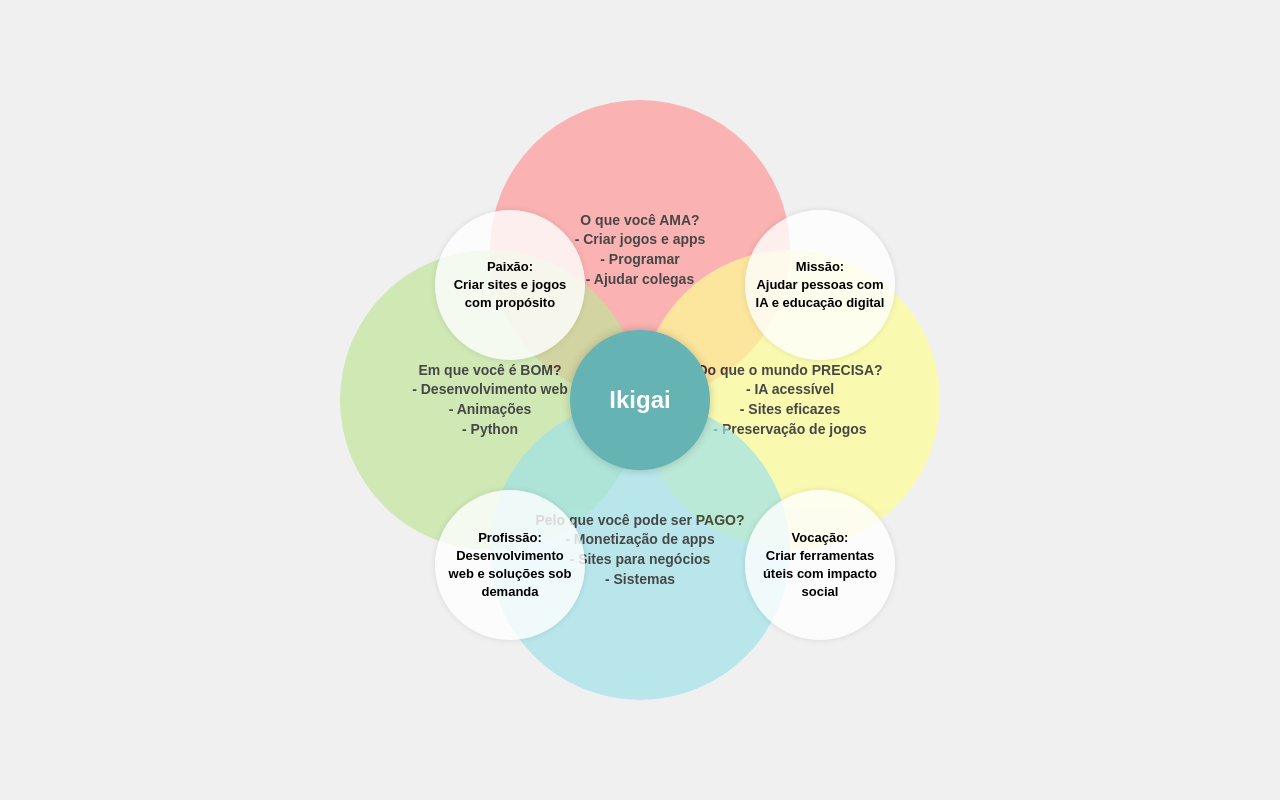
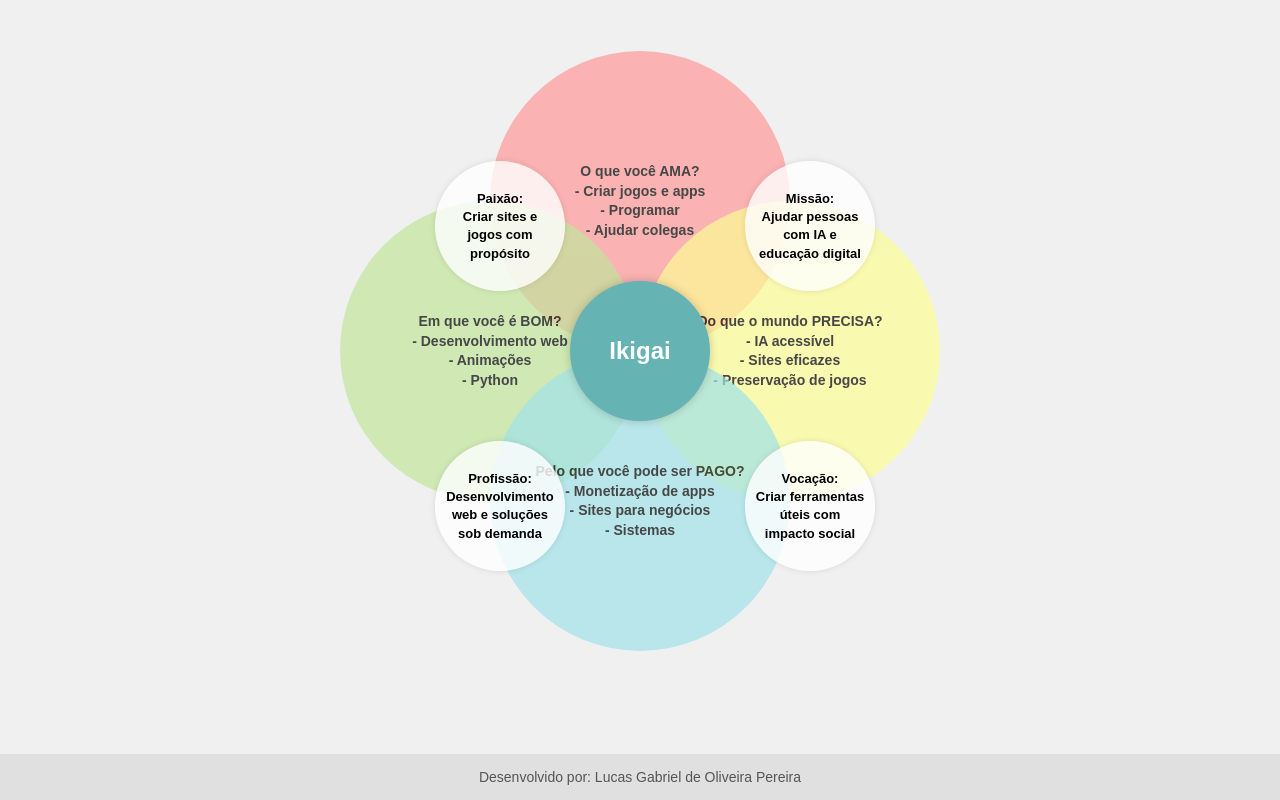
Before and after one commit to Lucas-Github-23/meu-ikigai, a plain HTML site: page index.html in a window 1280 px wide. Drawn offline with Linux system fonts and the light colour scheme.

Commit message:
Update index.html

```diff
--- a/index.html
+++ b/index.html
@@ -5,20 +5,24 @@
   <meta name="viewport" content="width=device-width, initial-scale=1.0"/>
   <title>Mapa do Ikigai - Lucas</title>
   <style>
+    * {
+      box-sizing: border-box;
+    }
+
     body {
       font-family: Arial, sans-serif;
       background: #f0f0f0;
       margin: 0;
-      height: 100vh;
+      min-height: 100vh;
       display: flex;
-      justify-content: center;
-      align-items: center;
+      flex-direction: column;
     }
 
     .ikigai-container {
       position: relative;
       width: 600px;
       height: 600px;
+      margin: auto;
     }
 
     .circle {
@@ -33,7 +37,6 @@
       text-align: center;
       padding: 20px;
       font-weight: bold;
-      box-sizing: border-box;
     }
 
     .ama { background: #ff9999; top: 0; left: 150px; }
@@ -86,6 +89,15 @@
       font-size: 14px;
       line-height: 1.4;
     }
+
+    footer {
+      margin-top: auto;
+      padding: 15px;
+      text-align: center;
+      font-size: 14px;
+      color: #555;
+      background: #e0e0e0;
+    }
   </style>
 </head>
 <body>
@@ -123,7 +135,6 @@
       </div>
     </div>
 
-    <!-- Interseções com conteúdo real -->
     <div class="intersecao paixao">
       Paixão:<br>
       Criar sites e jogos com propósito
@@ -143,5 +154,7 @@
 
     <div class="centro">Ikigai</div>
   </div>
+
+  <footer>Desenvolvido por: Lucas Gabriel de Oliveira Pereira</footer>
 </body>
 </html>
```
